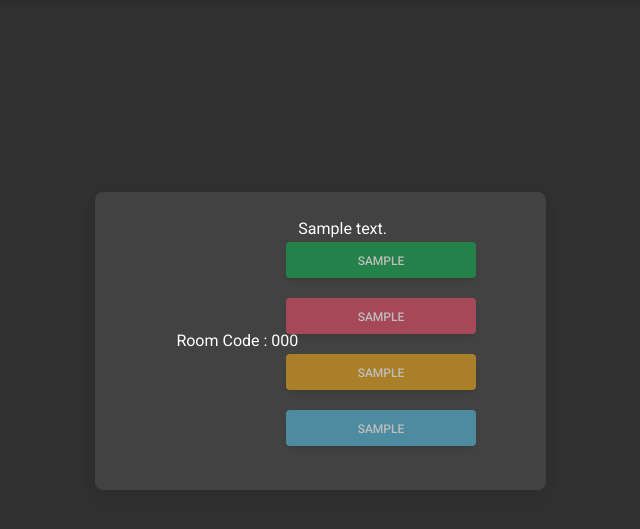
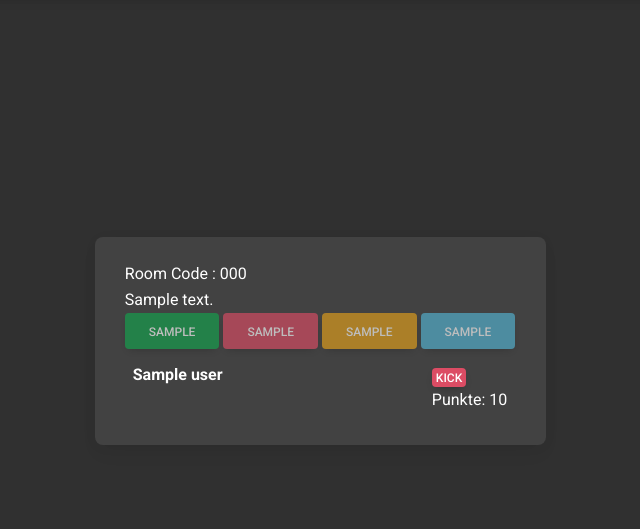
Before and after one commit to Nerfned/NichtKahoot, a Flask app: template templates/results.html in a window 1280 px wide. Shown: the part 59-588 px from the top of the page, without its empty margins (320-960 px from the left). Run offline with Flask 3, Linux system fonts and the light colour scheme; the template is opened without the code that fills it: most values are stand-ins (such as "Sample title", 1, 10 or a date in 2020); some libraries are stand-ins or nearby versions.

Commit message:
Taping everthing because its falling apart

```diff
--- a/main.py
+++ b/main.py
@@ -66,13 +66,14 @@
     room = getRoomFromAdminRoom(adminroom)
     questionobj = getCurrentQuestions(room)
     dashboardcode = getDashboardCodeFromRoomCode(room)
-# dashboardcode = request.args.get("dashboard")
     currIndex = getCurrIndexByRoom(room)
     questionobj[currIndex]["currentquestion"] = currIndex
     content = questionobj[currIndex]
+    socketio.emit("updateQuestions", content, to=room)
+    # socketio.emit("updateQuestions", {"content": content, "toggle": True}, to=request.args.get("dashboard"))
 
-    socketio.emit("updateQuestions", content, to=room)
-    socketio.emit("updateQuestions", {"content": content, "toggle": True}, to=dashboardcode)
+
+
 
 
     # !!!!! THIS IS BROKEN, PLS FIX !!!!!
@@ -132,6 +133,7 @@
 
 @app.route("/admin")
 def admin():
+
     adminroom = session.get("adminroom")
 
     if adminroom is None or adminroom not in adminrooms:
@@ -139,7 +141,7 @@
 
     room = adminrooms[adminroom]
     dashboardcode = getDashboardCodeFromRoomCode(room)
-    print(f"{dashboardcode}")
+
     return render_template("admin.html", admincode=adminroom, usercode=room, dashboardcode=dashboardcode, questions=getCurrentQuestions(room), currentquestion=getCurrIndexByRoom(room), users=getAndSortUserByScore(room, -1))
 
 @app.route("/quiz", methods=["POST", "GET"])
@@ -283,7 +285,10 @@
 
 ################### User Actions
 
-
+@socketio.on("result-questions")
+def resultquestions(data):
+    dashboardcode = request.args.get("dashboard")
+    socketio.emit("questionsresult", {"questions": data}, to=dashboardcode)
 
 @socketio.on("answer")
 def answer(data):
--- a/templates/results.html
+++ b/templates/results.html
@@ -1,23 +1,30 @@
 {% extends 'base.html' %}
 
 {% block content %}
+<div class="results">
+
     <div class="code-results">
         Room Code : {{roomcode}}
     </div>
 
     <div class="not-Results">
-    <div class="question-results">
+        <div id="question-results" class="question-results">
             {{question.text}}
         </div>
 
         <div class="quiz-inputs">
-        <div class="row">
-            <button class="quiz-button btn btn-success" id="Button1" name="Button1" disabled>{{question.btn1}}</button>
-            <button class="quiz-button btn btn-danger" id="Button2" name="Button2" disabled>{{question.btn2}}</button>
-        </div>
-        <div class="row">
-            <button class="quiz-button btn btn-warning" id="Button3" name="Button3" disabled>{{question.btn3}}</button>
-            <button class="quiz-button btn btn-info" id="Button4" name="Button4" disabled>{{question.btn4}}</button>
+            <div class="grid">
+
+                <button class="g-col-6 quiz-button btn btn-success result-button" id="Button1" name="Button1"
+                    disabled>{{question.btn1}}</button>
+                <button class="g-col-6 quiz-button btn btn-danger result-button" id="Button2" name="Button2"
+                    disabled>{{question.btn2}}</button>
+
+
+                <button class="g-col-6 quiz-button btn btn-warning result-button" id="Button3" name="Button3"
+                    disabled>{{question.btn3}}</button>
+                <button class="g-col-6 quiz-button btn btn-info result-button" id="Button4" name="Button4"
+                    disabled>{{question.btn4}}</button>
             </div>
         </div>
         <!-- <div class="Answers">
@@ -30,6 +37,21 @@
     </div>
 </div> -->
 
+        <div class="users" id="users">
+            {% for user in users %}
+            <div class="user" id="{{user.name}}">
+                <div class="d-flex p-2  justify-content-between">
+                    <strong class="admin-user">{{user.name}}</strong>
+                    <div class="justify-content-between">
+                        <button class="kick-button btn btn-danger" name="kick" onClick="kickUser(user.name)"
+                            value="{{user.name}}">Kick</button>
+                        <div class="admin-score">Punkte: {{user.score}}</div>
+                    </div>
+                </div>
+            </div>
+            {% endfor %}
+        </div>
+
         <!-- <div class="Leaderboard">
     Aktuelles Leaderboard:
     {% for user in users %}
@@ -37,35 +59,72 @@
     {% endfor %}
 </div> -->
 
+    </div>
+</div>
 <script>
     var socketio = io();
     let questionCount = [0, 0, 0, 0];
 
+    const DisplayUser = (name, score) => {
+        const content = `
+            <div class="user" id="${name}" nodeValue="${score}">
+                <div class="d-flex p-2  justify-content-between">
+                    <strong class="admin-user">${name}</strong>
+                  <div class="d-flex p-2  justify-content-between admin-function">
+                        <button class="kick-button btn btn-danger" name="kick" onClick="kickUser(${name})" value="${name}">Kick</button>
+                        <div class="admin-score">Punkte: ${score}</div>
+                    <div>
+                </div>
+            </div>
+        `;
+        users.innerHTML += content;
+    };
+
+    const update = (data) => {
+        document.getElementById("question-results").innerHTML = data.questions.text;
+        document.getElementById("Button1").innerHTML = data.questions.btn1;
+        document.getElementById("Button2").innerHTML = data.questions.btn2;
+        document.getElementById("Button3").innerHTML = data.questions.btn3;
+        document.getElementById("Button4").innerHTML = data.questions.btn4;
+    }
 
 
+    const updateUser = (data) => {
+        console.log(data)
+        // DisplayUser(data.name, data.score);
+    }
+
     socketio.on("updateQuestions", (data) => {
-        questionCount = [0, 0, 0, 0];
+        console.log("AHHH")
+
+        update(data)
     })
 
+    socketio.on("leaderboard", (data) => {
+        console.log(data)
 
+
+    })
+    socketio.on("questionsresult", (data) => {
+        console.log(data)
+        questionCount = [0, 0, 0, 0];
+        update(data)
+    })
     socketio.on("counter", (data) => {
         console.log("Klappt");
         switch (data.count) {
             case 0:
-                console.log(1)
-                questionCount[0] = + 1;
+                questionCount[0]++ ;
                 break;
             case 1:
-                console.log(2)
-                questionCount[1] = + 1;
+                questionCount[1]++;
                 break;
             case 2:
-                console.log(3)
-                questionCount[2] = + 1;
+                questionCount[2]++;
                 break;
             case 3:
-                console.log(4)
-                questionCount[3] = + 1;
+                questionCount[3]++;
+                document.getElementById("Button4").innerHTML =questionCount[3]
                 break;
         }
     });
```
Also changed, not shown: templates/admin.html (+14 -1 lines). Lines whose indentation alone changed are shown as unchanged.
